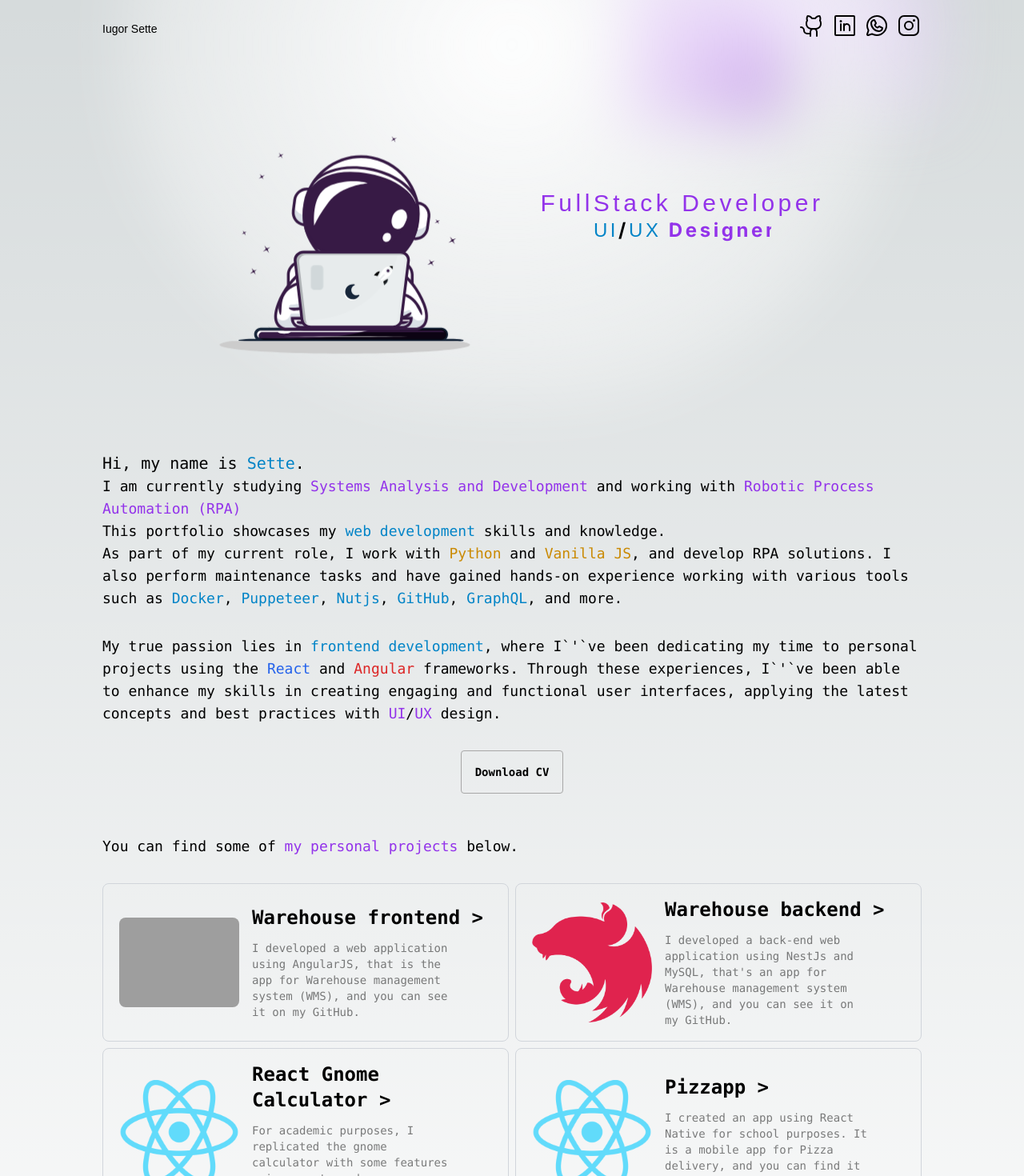
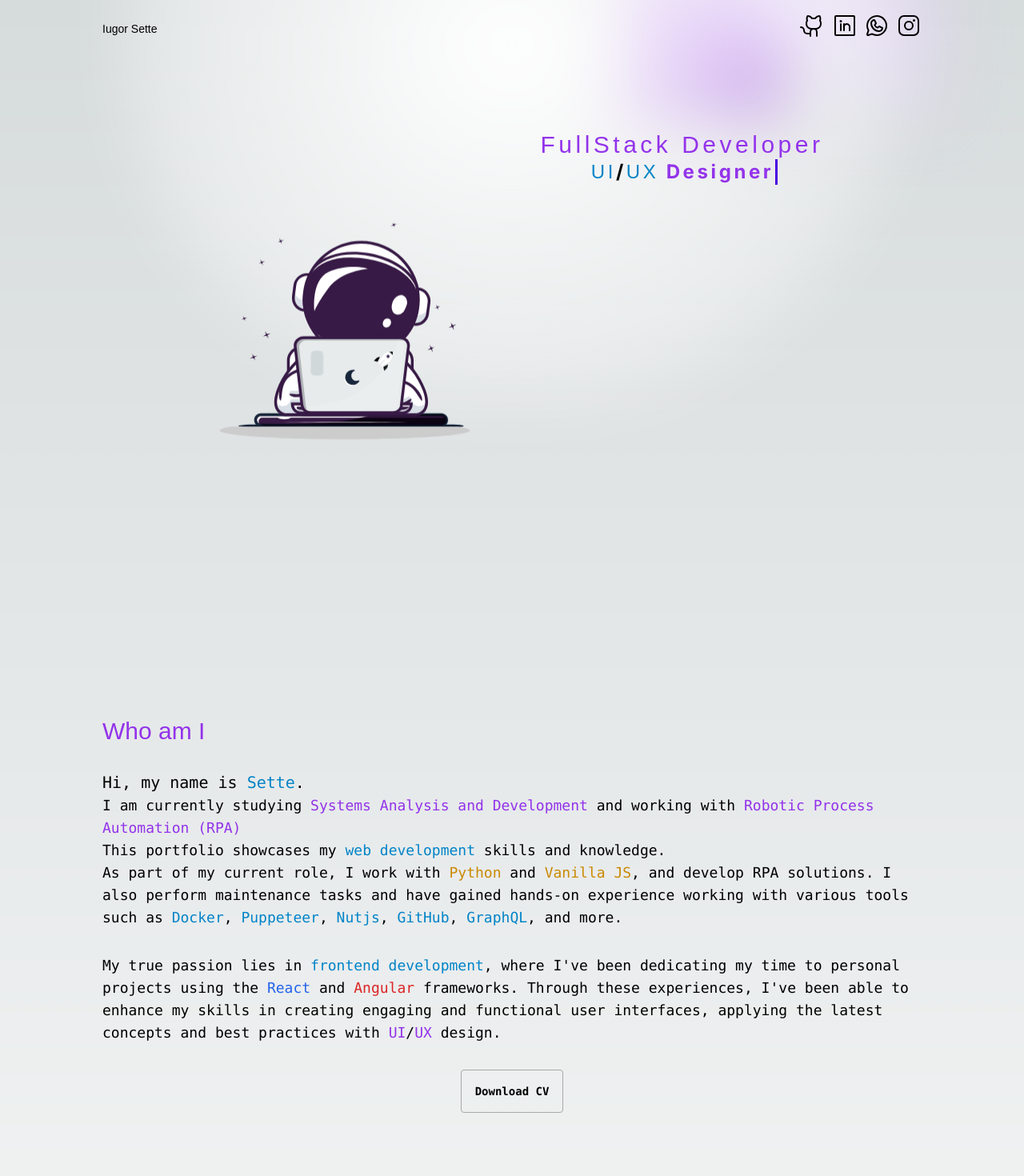
Before and after one commit to iugorsette/portfolio, a Next.js app: page / in a window 1280 px wide. Shown: the top 1470 px of the page at 80% size. Built offline with nearby package versions, Linux system fonts and the light colour scheme; grey boxes are pictures that could not be loaded.

Commit message:
refactor: divide parts of screen

```diff
--- a/app/components/About.tsx
+++ b/app/components/About.tsx
@@ -9,6 +9,12 @@ export function About() {
   };
   return (
     <div className="mt-20 max-w-5xl w-full font-mono text-sm lg:flex flex-col ">
+      <h2
+        className="text-3xl font-bold  pb-8 dark:text-white text-black  text-purple-600 electrolize-regular "
+        data-aos="fade-up"
+      >
+        Who am I
+      </h2>
       <p className="text-lg">
         <span className=" text-xl">
           Hi, my name is <span className="text-sky-600 ">Sette</span>.
@@ -46,9 +52,9 @@ export function About() {
       </p>
       <p className="text-lg">
         My true passion lies in
-        <span className="text-sky-600"> frontend development</span>, where I`&apos;`ve been dedicating
+        <span className="text-sky-600"> frontend development</span>, where I&apos;ve been dedicating
         my time to personal projects using the <span className="text-blue-600">  React</span> and <span className="text-red-600"> Angular</span> frameworks.
-        Through these experiences, I`&apos;`ve been able to enhance my skills in
+        Through these experiences, I&apos;ve been able to enhance my skills in
         creating engaging and functional user interfaces, applying the latest
         concepts and best practices with <span className="text-local-purple-600"> UI</span>/<span className="text-local-purple-600">UX</span> design.
       </p>
--- a/app/page.tsx
+++ b/app/page.tsx
@@ -8,13 +8,15 @@ import { Technologies } from "./components/Technologies";
 export default function Home() {
   return (
     <>
-      <main className="flex min-h-screen flex-col items-center p-4">
+      <div className="flex  flex-col items-center p-4 h-screen w-full">
         <Header />
         <Background />
         <AnimateLogo />
+      </div>
+      <div className="flex  flex-col items-center p-4 h-screen w-full">
         <About />
-      </main>
-      <div className="flex flex-col items-center justify-between p-4">
+      </div>
+      <div className="flex flex-col items-center justify-between p-4 h-screen">
         <Technologies />
       </div>
     </>
```
